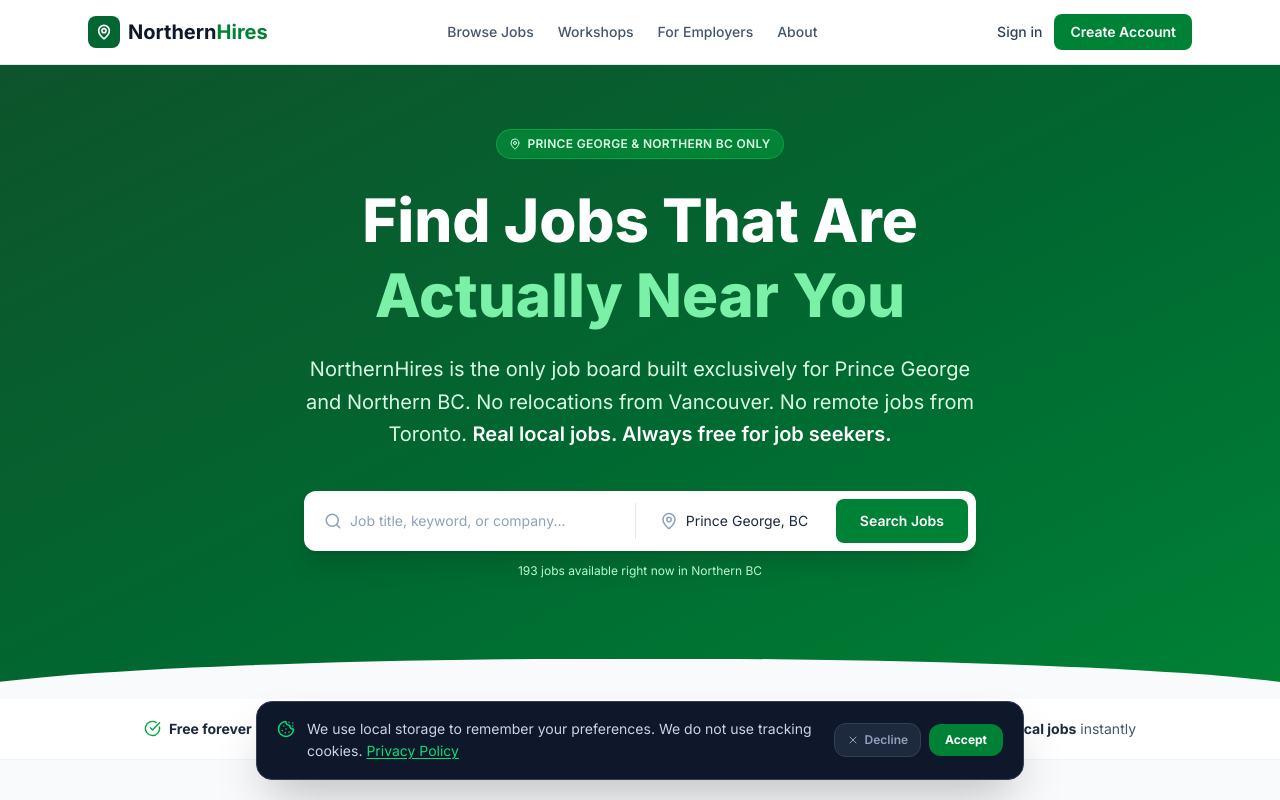
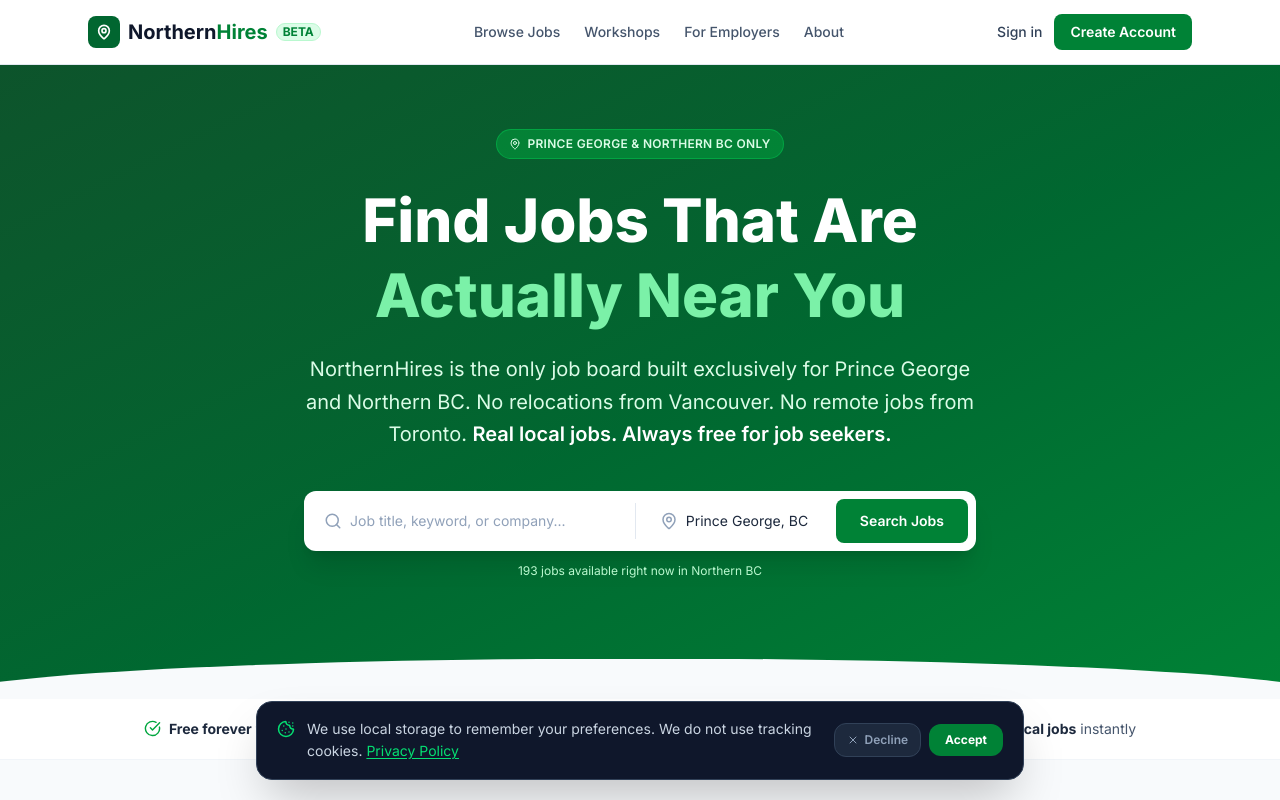
Before and after one commit to zakariaelsabeh1-lab/northernhires, a React (Vite) app: page / in a window 1280 px wide. Shown: the top 800 px of the page. Built offline with nearby package versions, Linux system fonts and the light colour scheme; no server answers; the database is empty.

Commit message:
Add BETA badge next to logo in navbar
Co-Authored-By: Claude Sonnet 4.6 <noreply@anthropic.com>

```diff
--- a/src/components/Navbar.jsx
+++ b/src/components/Navbar.jsx
@@ -45,6 +45,9 @@ export default function Navbar() {
             </div>
             <span className="font-bold text-xl text-slate-900">
               Northern<span className="text-green-700">Hires</span>
+            </span>
+            <span className="text-xs font-bold bg-green-100 text-green-700 border border-green-200 px-1.5 py-0.5 rounded-full leading-none">
+              BETA
             </span>
           </Link>
 
```
